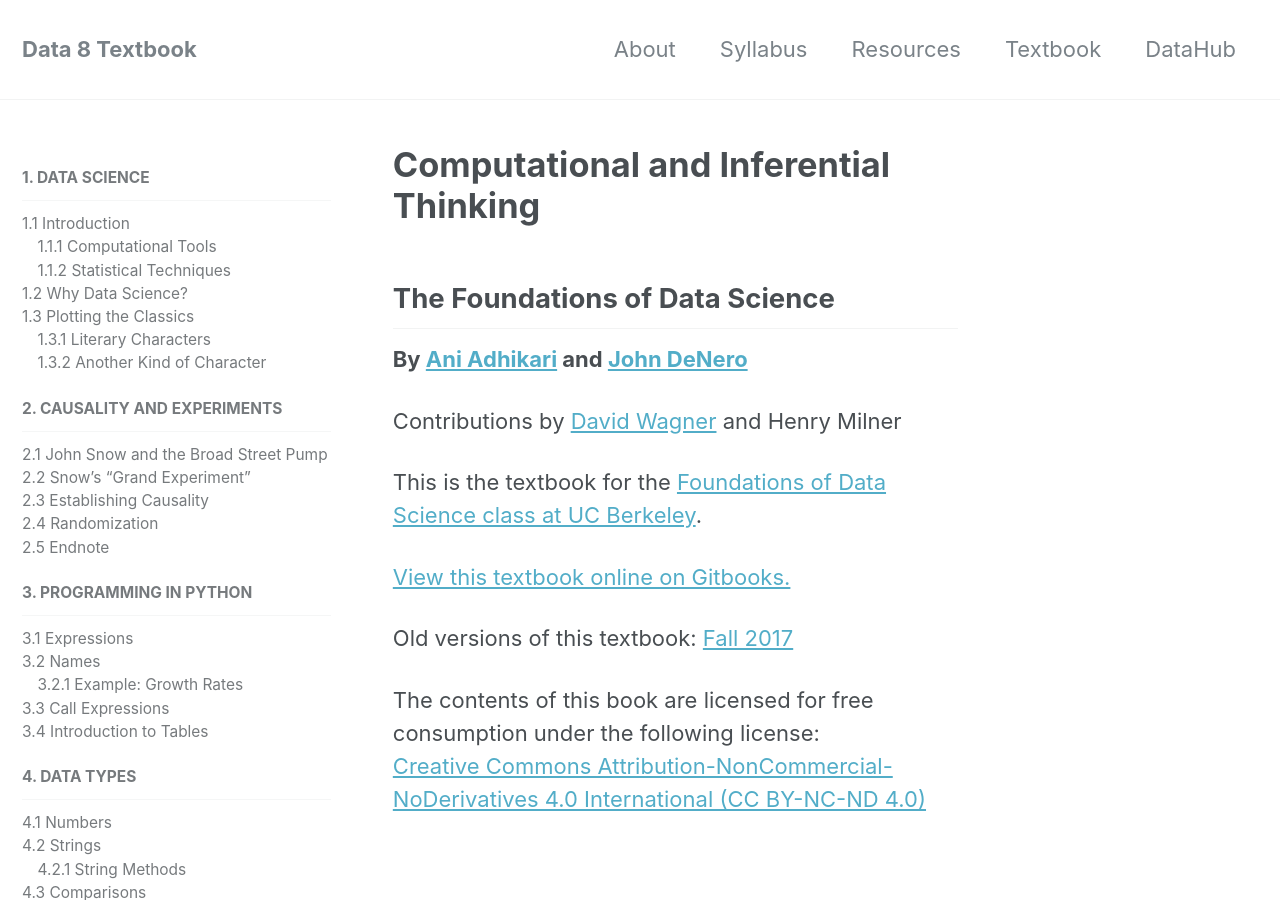
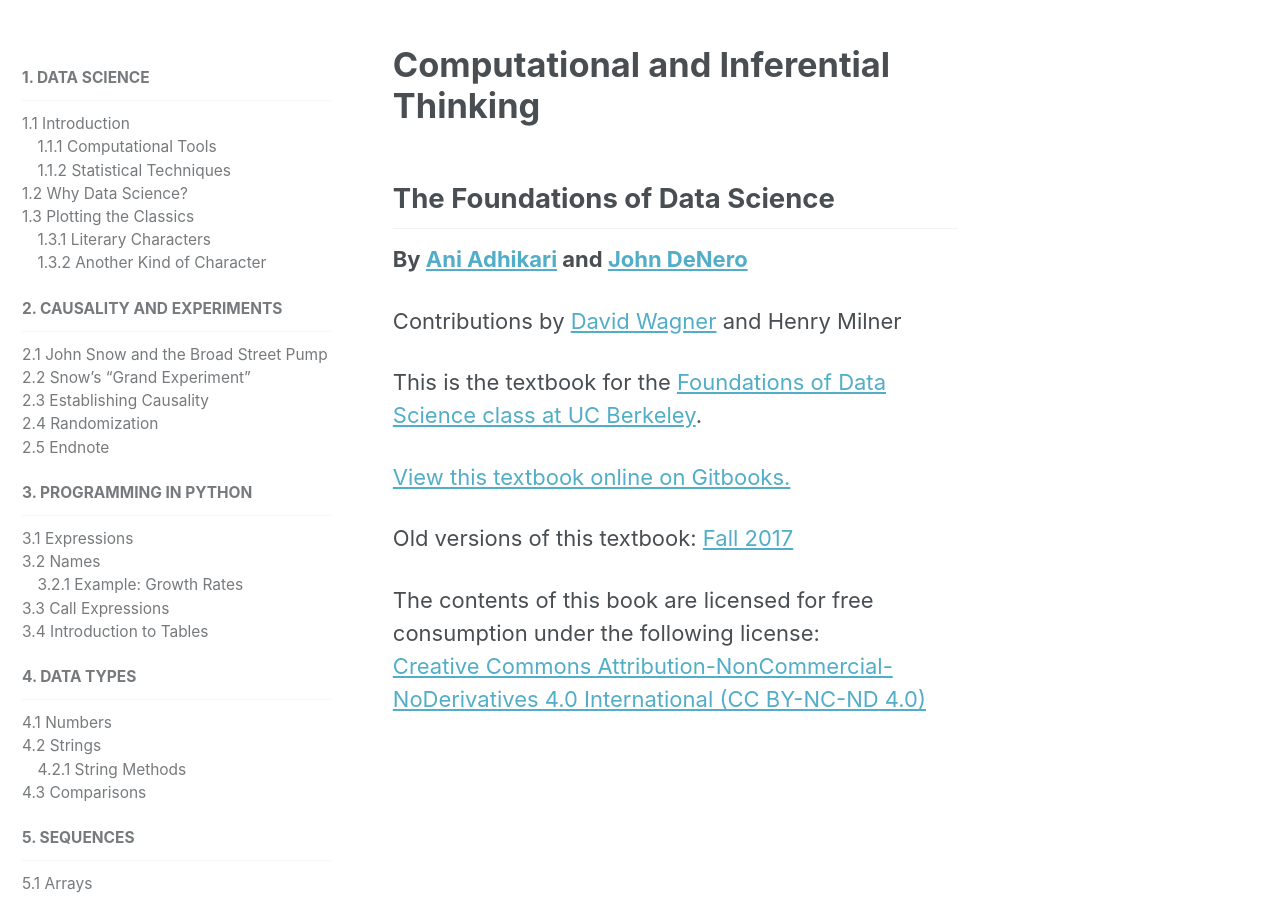
Before and after one commit to choldgraf/textbook-jekyll, a Jekyll site: the page built from intro.md, in a window 1280 px wide and 900 px high. Built offline with Jekyll 4.4.1, drawn with Linux system fonts in a browser that asks for light colours; nearby versions of some CDN libraries; our own code applies the rules of GitHub Pages for plain Markdown files; some of the changed lines change nothing that is shown.

Commit message:
removing masthead

```diff
--- a/_config.yml
+++ b/_config.yml
@@ -30,7 +30,7 @@
 hub_name                 : "DataHub"  # The name of your JupyterHub
 textbook_url             : "https://github.com/choldgraf/data8-textbook"  # The URL for your version of the textbook on GitHub.
 textbook_branch          : "gh-pages"  # The branch on which your textbook is hosted.
-masthead                 : true  # Whether to include a masthead with the site. If false, the site will *only* be a textbook.
+masthead                 : false  # Whether to include a masthead with the site. If false, the site will *only* be a textbook.
 number_chapters          : false  # Whether to number the chapers in the sidebar for the textbook
 
 # breadcrumbs            : false # true, false (default)
```
